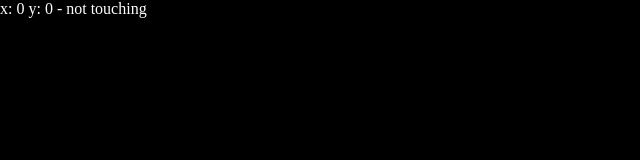
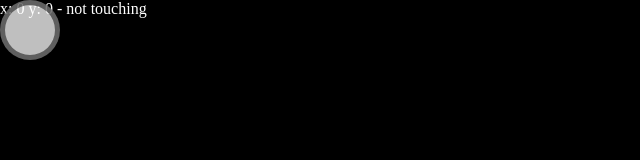
Before and after one commit to fishrod-interactive/Learn-HTML5-and-JavaScript-for-Android, a plain HTML site: page exercises/chapter7/events/index.html in a window 1280 px wide. Shown: the whole page, without its empty margins (0-640 px from the left). Drawn offline with Linux system fonts and the light colour scheme.

Commit message:
Completed chapter 7 examples

```diff
--- a/exercises/chapter7/events/index.html
+++ b/exercises/chapter7/events/index.html
@@ -12,15 +12,30 @@
 				width: 100%;
 			}
 
+			#finger {
+				width: 50px;
+				height: 50px;
+				display: block;
+				background: rgba(255, 255, 255, 0.75);
+				border: 5px solid rgba(0, 0, 0, 0.5);
+				border-radius: 50px;
+				position: absolute;
+				top: 0px;
+				left: 0px;
+			}
+
 		</style>
 	</head>
 	<body>
 
-		<div id="touch-plane" style="width: 100%; height: 100%; background: #000000; color: #FFFFFF;"><span id="coordinates">x: 0 y: 0</span> - <span id="touching">not touching</span></div>
+		<div id="touch-plane" style="width: 100%; height: 100%; background: #000000; color: #FFFFFF;"><span id="finger">&nbsp;</span><span id="coordinates">x: 0 y: 0</span> - <span id="touching">not touching</span></div>
 
 		<script>
+			var finger = document.getElementById('finger');
 			document.getElementById('touch-plane').addEventListener('touchmove', function(e){
 				document.getElementById('coordinates').innerText = 'x: ' + e.touches[0].clientX + ' y: ' + e.touches[0].clientY;
+				finger.style.top = e.touches[0].clientY + 'px';
+				finger.style.left = e.touches[0].clientX + 'px';
 				e.preventDefault();
 			});
 
```
Also changed, not shown: launch/index.html (+1 -0 lines).
